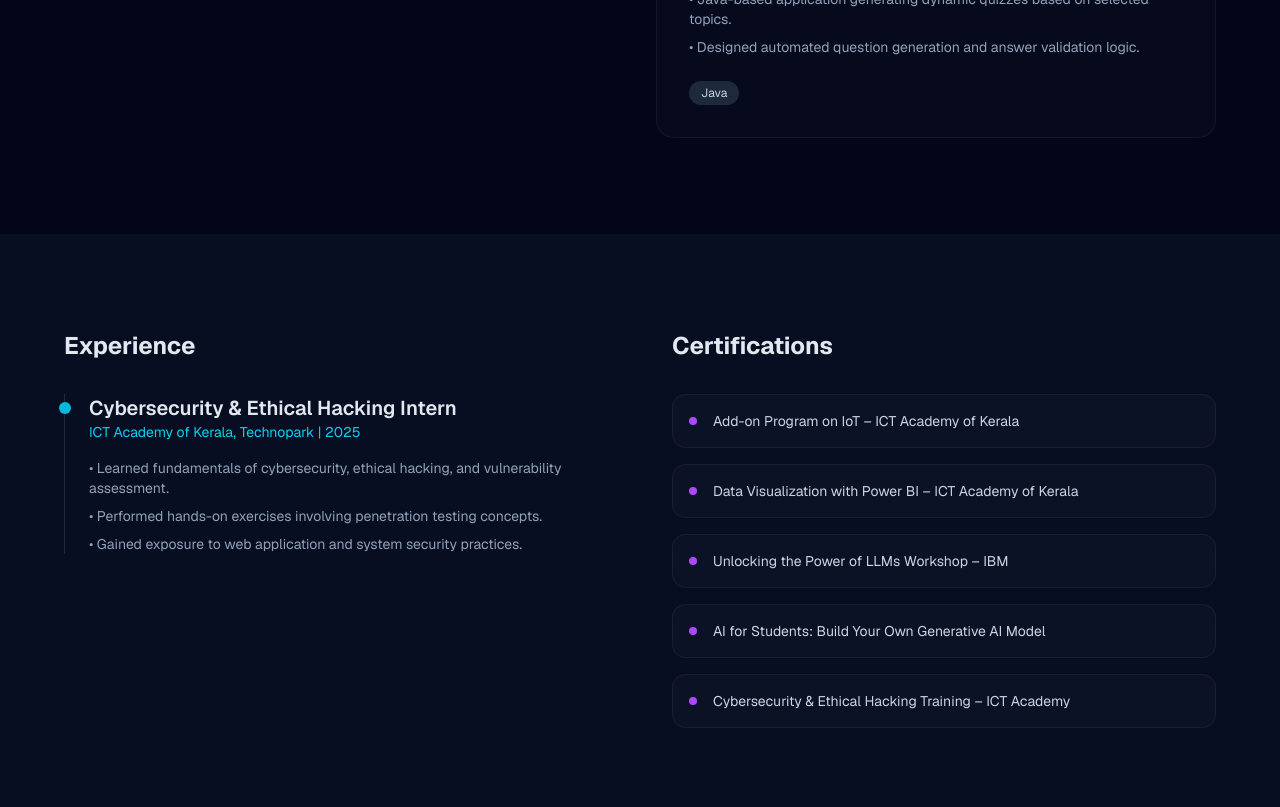
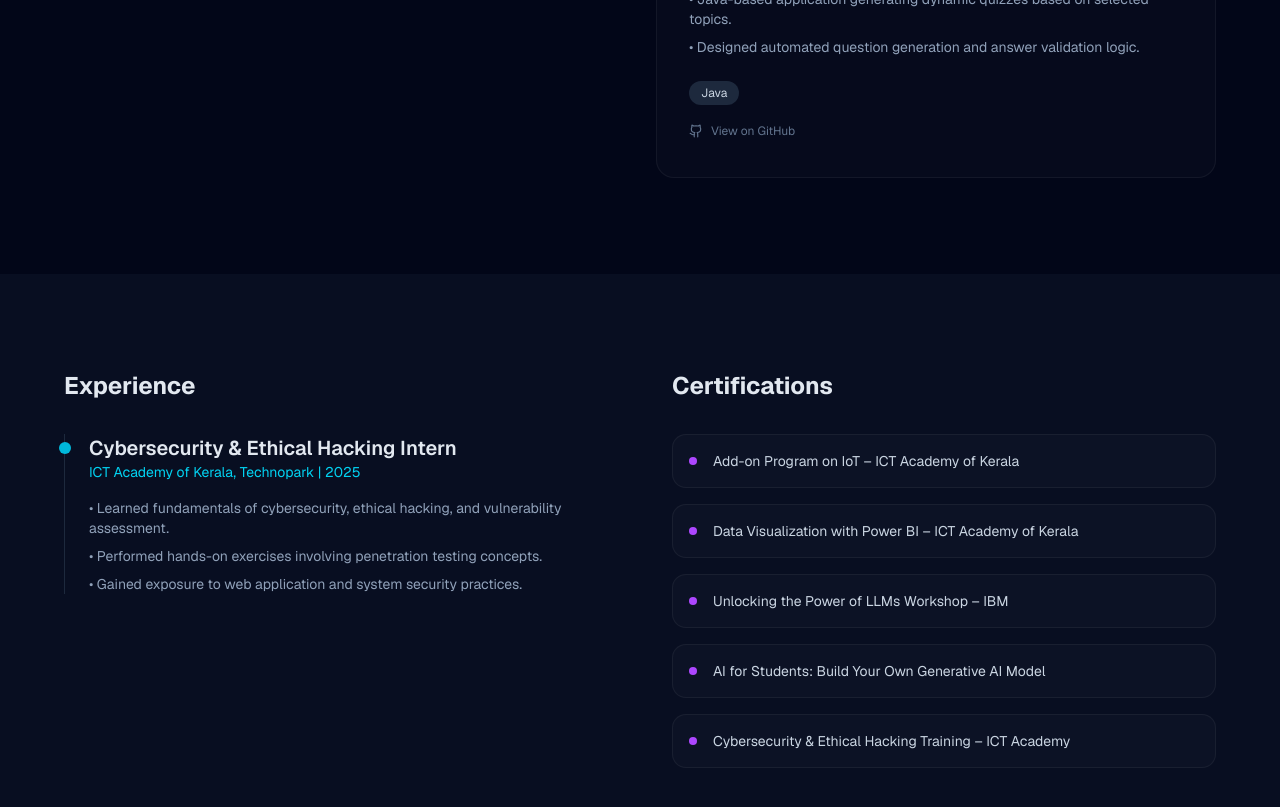
Before and after one commit to Sainath-16/portfolio, a Next.js app: page / in a window 1280 px wide. Shown: the part 2980-3787 px from the top of the page. Built offline with nearby package versions, Linux system fonts and the light colour scheme.

Commit message:
Add GitHub repo link for AI Quiz Generator

```diff
--- a/app/page.tsx
+++ b/app/page.tsx
@@ -270,9 +270,12 @@ export default function Portfolio() {
                   <li>• Java-based application generating dynamic quizzes based on selected topics.</li>
                   <li>• Designed automated question generation and answer validation logic.</li>
                 </ul>
-                <div className="flex flex-wrap gap-2">
+                <div className="flex flex-wrap gap-2 mb-4">
                   <span className="px-3 py-1 text-xs rounded-full bg-slate-800 text-slate-300">Java</span>
                 </div>
+                <a href="https://github.com/Sainath-16/AI-Quiz-Generator" target="_blank" rel="noreferrer" className="inline-flex items-center gap-2 text-xs text-slate-500 hover:text-slate-300 transition-colors duration-300">
+                  <Github size={14} /> View on GitHub
+                </a>
               </div>
             </div>
 
```
